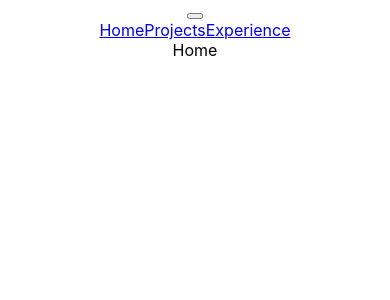
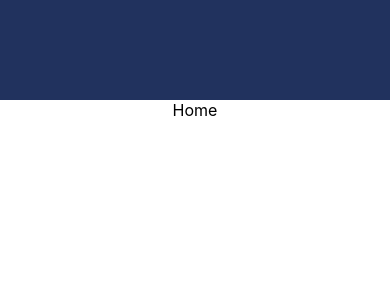
Before and after one commit to Kadunapikin/my-react-portfolio, a React (Create React App) app: page / in a window 390 px wide. Shown: the top 300 px of the page. Built offline with nearby package versions, Linux system fonts and the light colour scheme.

Commit message:
create styles dir, add Navbar.css file and style the Navbar component

```diff
--- a/src/components/Navbar.js
+++ b/src/components/Navbar.js
@@ -1,5 +1,6 @@
 import React from 'react'
 import { Link } from 'react-router-dom'
+import "../styles/Navbar.css";
 
 function Navbar() {
   return (
--- /dev/null
+++ b/src/styles/Navbar.css
@@ -0,0 +1,88 @@
+.navbar {
+    width: 100%;
+    height: 100px;
+    background: #21325e;
+  }
+
+  .links {
+    width: 100%;
+    height: 100%;
+    display: flex;
+    align-items: center;
+    justify-content: center;
+    color: white;
+  }
+
+  .navbar a {
+    color: white;
+    text-decoration: none;
+    margin: 20px;
+    font-size: 25px;
+  }
+
+  .toggleButton {
+    width: 100%;
+    height: 100px;
+    display: flex;
+    align-items: center;
+    justify-content: flex-end;
+  }
+
+  .toggleButton svg {
+    font-size: 50px;
+  }
+  .toggleButton button {
+    margin-right: 20px;
+    background-color: transparent;
+    border: none;
+    color: white;
+    cursor: pointer;
+  }
+
+  #open {
+    height: 100vh;
+  }
+
+  #open .links {
+    flex-direction: column;
+    justify-content: flex-start;
+    margin-top: 100px;
+  }
+
+  #open a {
+    width: 100%;
+    text-align: center;
+  }
+
+  @media only screen and (max-width: 900px) {
+    .navbar a {
+      width: 70px;
+    }
+  }
+
+  @media only screen and (max-width: 600px) {
+    .toggleButton {
+      display: flex;
+    }
+    #close a {
+      display: none;
+    }
+  }
+
+  @media only screen and (min-width: 600px) {
+    .toggleButton {
+      display: none;
+    }
+
+    .hiddenLinks {
+      display: none;
+    }
+
+    #open {
+      height: 100px;
+    }
+
+    #open .links {
+      flex-direction: row;
+    }
+  }
```
